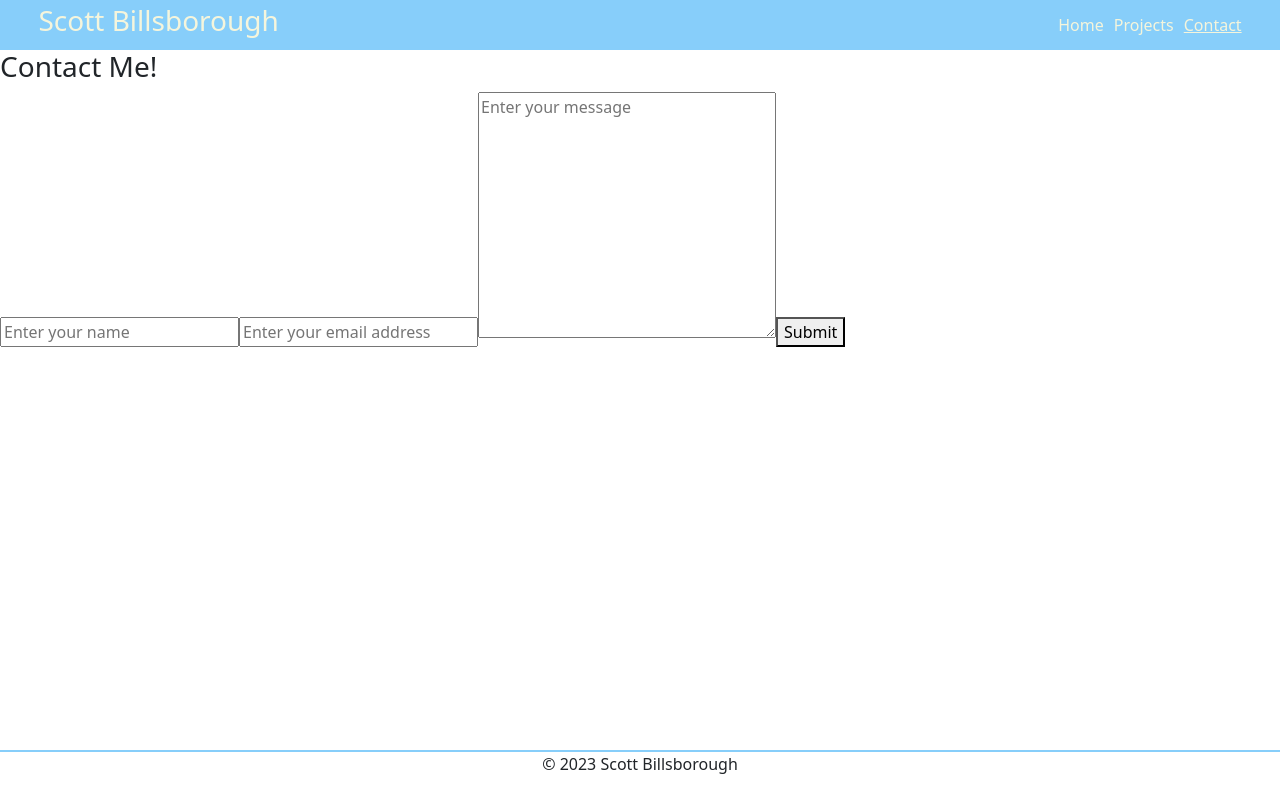
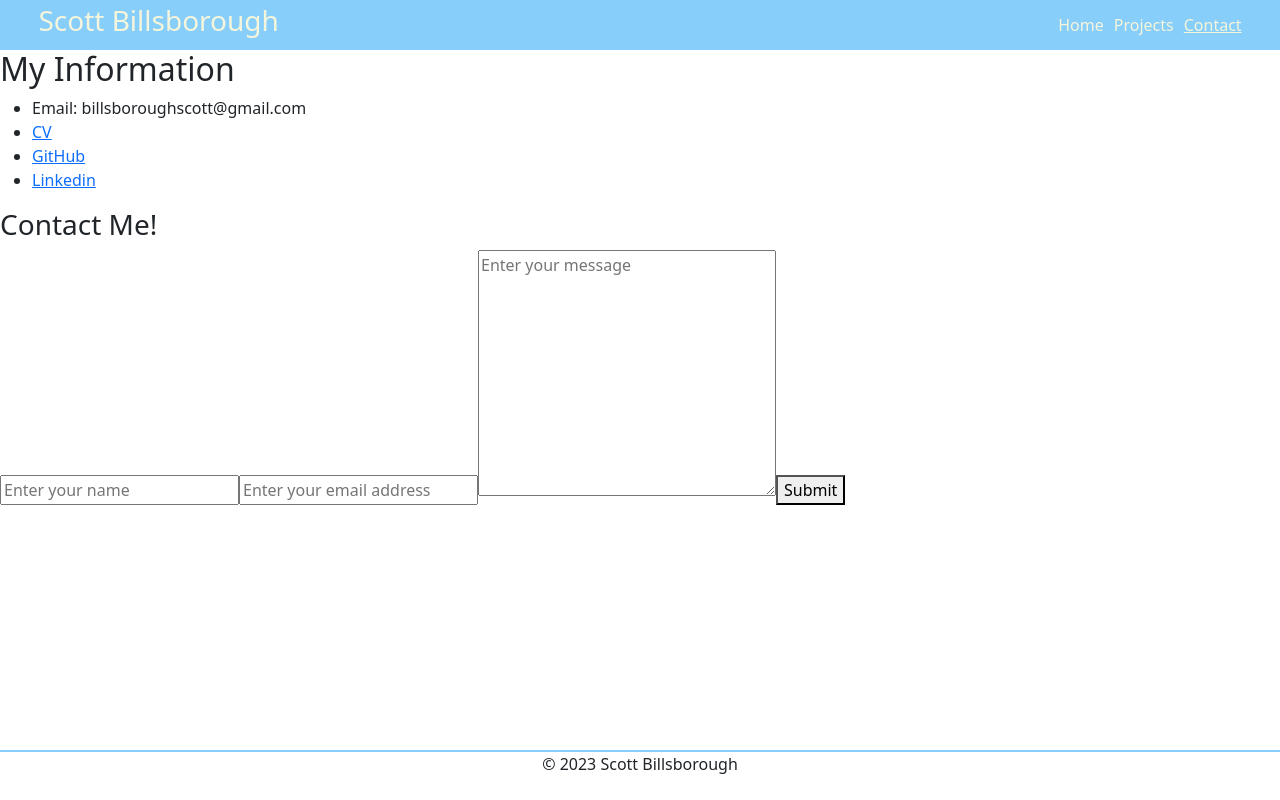
Before and after one commit to sbillsborough/react-portfolio, a React (Create React App) app in the folder react-portfolio/: page /#/contact in a window 1280 px wide. Built offline with nearby package versions, Linux system fonts and the light colour scheme.

Commit message:
added links to email, cv, GitHub and Linkedin to the contact page

```diff
--- a/react-portfolio/src/pages/Contact.js
+++ b/react-portfolio/src/pages/Contact.js
@@ -48,6 +48,31 @@ function Contact() {
 
   return (
     <>
+      <h2>My Information</h2>
+      <ul>
+        <li>Email: billsboroughscott@gmail.com</li>
+        <li>
+          <a
+            href="https://docs.google.com/document/d/1jK2UPUtZUg3-36E1klYv7rK2zEPrgHrOlqdM6zpWD20/edit?usp=sharing"
+            target="_blank"
+          >
+            CV
+          </a>
+        </li>
+        <li>
+          <a href="https://github.com/sbillsborough" target="_blank">
+            GitHub
+          </a>
+        </li>
+        <li>
+          <a
+            href="https://www.linkedin.com/in/scott-billsborough/"
+            target="_blank"
+          >
+            Linkedin
+          </a>
+        </li>
+      </ul>
       <form onSubmit={handleSubmit}>
         <h3>Contact Me!</h3>
         <input
```
